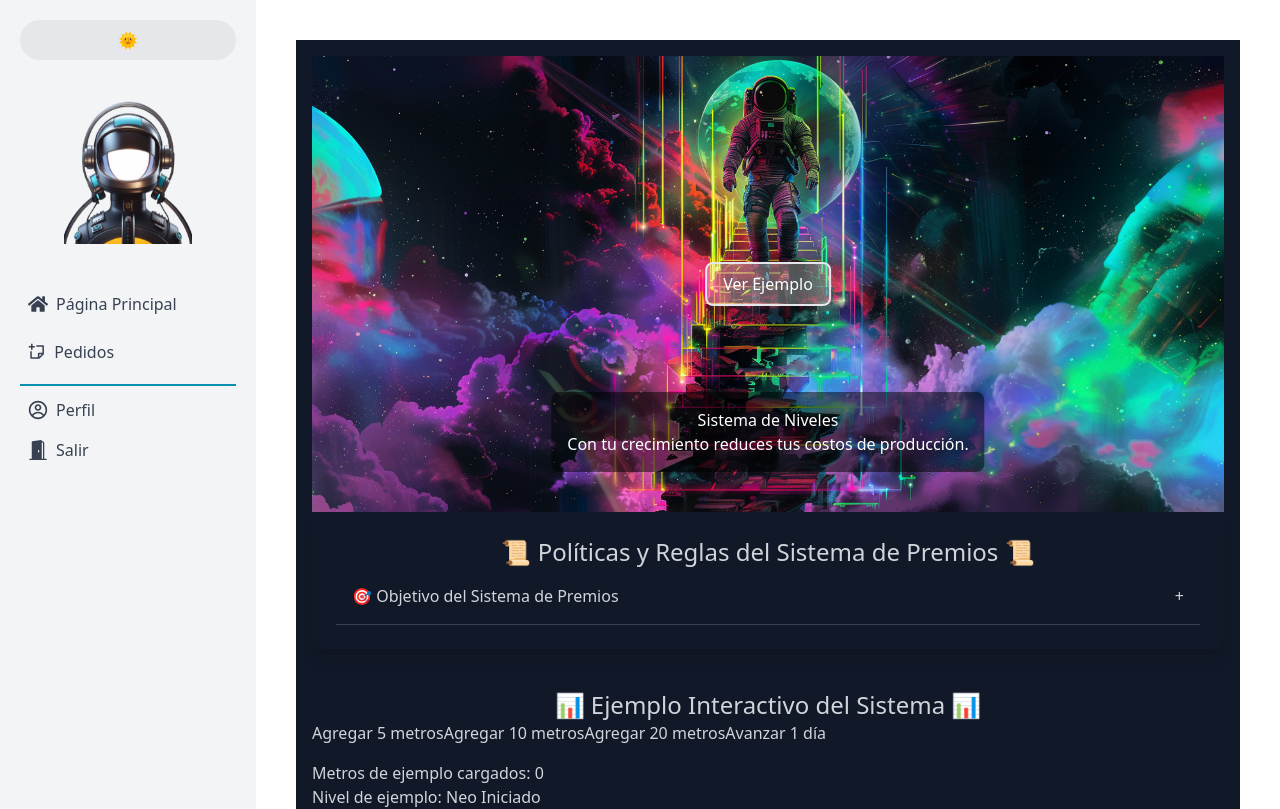
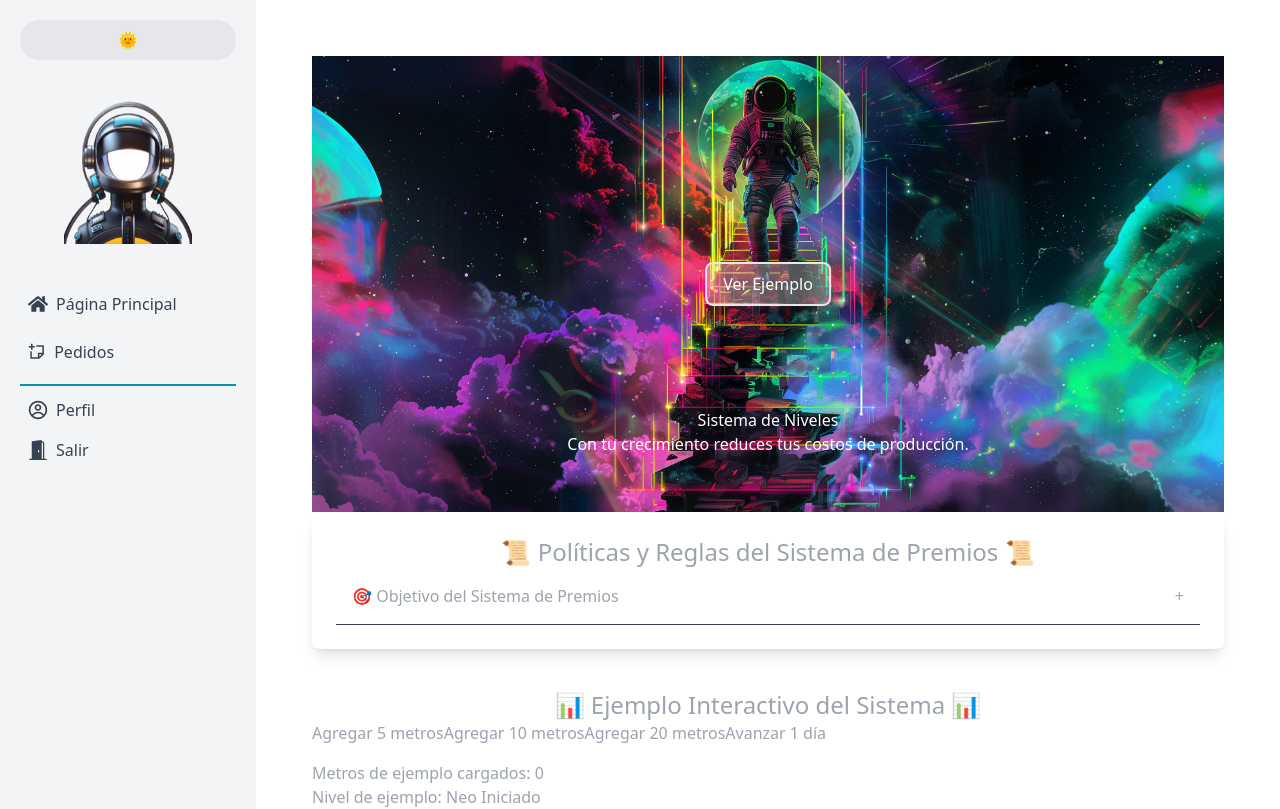
Before and after one commit to JoaquinFarah/area_clientes, a Next.js app: page /pages/instructions in a window 1280 px wide. Shown: the top 809 px of the page. Built offline with nearby package versions, Linux system fonts and the light colour scheme.

Commit message:
style fixes

```diff
--- a/src/app/components/Accordion.tsx
+++ b/src/app/components/Accordion.tsx
@@ -1,3 +1,4 @@
+"use client"
 import { useState } from 'react';
 
 type AccordionItemProps = {
--- a/src/app/components/HeaderImage.tsx
+++ b/src/app/components/HeaderImage.tsx
@@ -15,7 +15,7 @@ const HeaderImage = () => (
         Ver Ejemplo
       </div>
     </Link>
-    <div className="absolute bottom-10 left-1/2 transform -translate-x-1/2 bg-black/50 p-4 rounded-lg">
+    <div className="absolute bottom-10 left-1/2 transform -translate-x-1/2 p-4 rounded-lg">
       <h2>Sistema de Niveles</h2>
       <p>Con tu crecimiento reduces tus costos de producción.</p>
     </div>
--- a/src/app/components/InteractiveExample.tsx
+++ b/src/app/components/InteractiveExample.tsx
@@ -1,3 +1,4 @@
+"use client"
 import { useState } from 'react';
 
 const InteractiveExample = () => {
--- a/src/app/pages/instructions/page.tsx
+++ b/src/app/pages/instructions/page.tsx
@@ -4,7 +4,7 @@ import InteractiveExample from '@/app/components/InteractiveExample';
 import Link from 'next/link';
 
 const PoliciesPage = () => (
-  <div className="bg-gray-900 text-gray-300 min-h-screen p-4">
+  <div className=" text-gray-400 min-h-screen p-4">
     <HeaderImage />
     <div className="container mx-auto">
       <div className="content p-6 rounded-lg shadow-lg">
```
